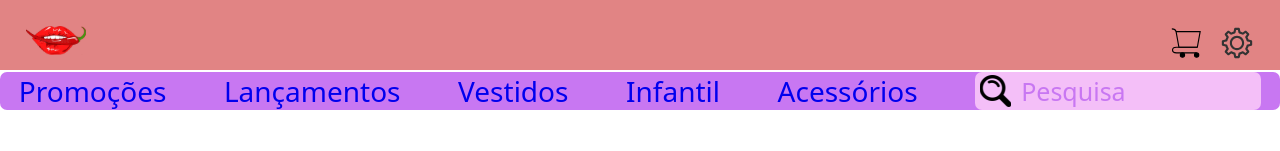
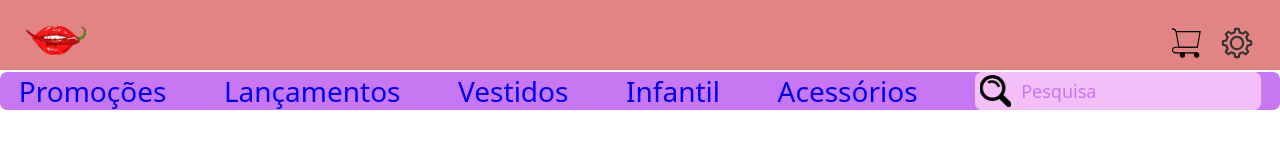
Before and after one commit to PauloBezz/Pepeers, a React (Vite) app: page / in a window 1280 px wide. Shown: the top 151 px of the page. Built offline with nearby package versions, Linux system fonts and the light colour scheme; a web font is replaced by a local one.

Commit message:
refactor: Search component

```diff
--- a/src/components/Search/index.jsx
+++ b/src/components/Search/index.jsx
@@ -4,9 +4,9 @@ import search from './Lupa.svg'
 export function Search() {
 
     return (
-        <div className='search-container'>
+        <article className='search-container'>
             <button><img src={search} alt="" /></button>
-            <input type="text" name='search' placeholder='Pesquisa'/>
-        </div>
+            <input type="search" name='search' placeholder='Pesquisa' />
+        </article>
     )
 }
--- a/src/components/Search/styles.css
+++ b/src/components/Search/styles.css
@@ -24,7 +24,7 @@
     background-color: #F4BFF8;
     border: none;
     padding-left: 5px;
-    font-size: 25px;
+    font-size: 18px;
     max-width: 240px;
     font-family: "Paprika", system-ui;
     font-weight: 400;
```
